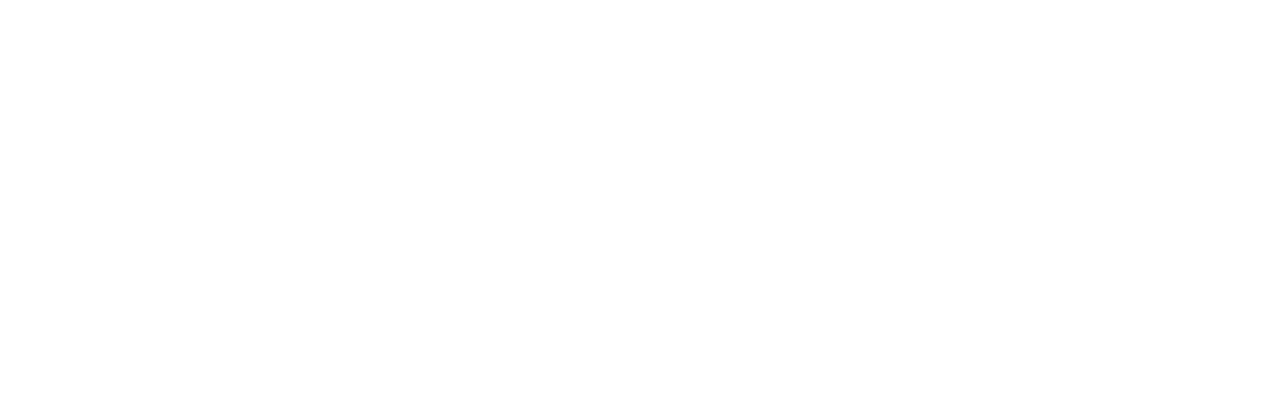
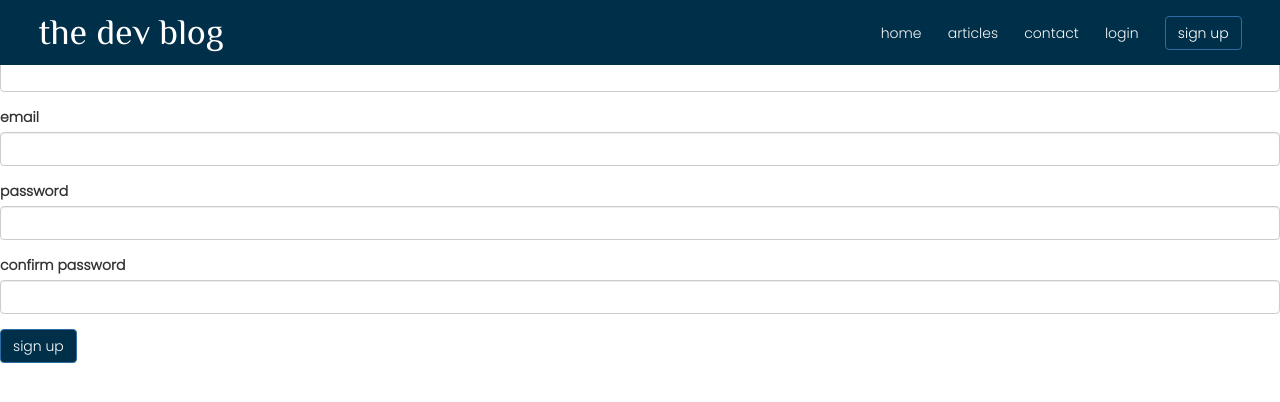
Before and after one commit to ismailPervez/flask-blog, a Flask app: page /register in a window 1280 px wide. Before the commit the part shown is empty. Shown: the top 402 px of the page. Run offline with Flask 2, Linux system fonts and the light colour scheme; some libraries are stand-ins or nearby versions.

Commit message:
added a registration form

```diff
--- a/app/templates/formbase.html
+++ b/app/templates/formbase.html
@@ -2,7 +2,6 @@
 {% extends 'layout.html' %}
 {% block content %}
 {% include 'header.html' %}
-{% include 'menu.html' %}
 <main>
     <div class="form-container">
         <form action="" method="POST">
--- a/app/templates/header.html
+++ b/app/templates/header.html
@@ -6,6 +6,6 @@
         <!--this will take to contact page-->
         <a href="/">contact</a>
         <a href="/">login</a>
-        <a href="" class="btn btn-primary">sign up</a>
+        <a href="/register" class="btn btn-primary">sign up</a>
     </nav>
 </header>
--- a/app/templates/register.html
+++ b/app/templates/register.html
@@ -0,0 +1,67 @@
+{% extends 'formbase.html' %}
+{% block form_content %}
+<h2>sign up</h2>
+{{ form.hidden_tag() }}
+<div class="form-group">
+    {{ form.username.label(class="form-control-label") }}
+    <!-- error handling -->
+    {% if form.username.errors %}
+        {{ form.username(class="form-control is-invalid") }}
+        <div class="invalid-feedback">
+            {% for error in form.username.errors %}
+                <span class="error">{{ error }}</span>
+            {% endfor %}
+        </div>
+    {% else %}
+        {{ form.username(class="form-control") }}
+    {% endif %}
+</div>
+<div class="form-group">
+    {{ form.email.label(class="form-control-label") }}
+    <!-- error handling -->
+    {% if form.email.errors %}
+        {{ form.email(class="form-control is-invalid") }}
+        <div class="invalid-feedback">
+            {% for error in form.email.errors %}
+                <span class="error">{{ error }}</span>
+            {% endfor %}
+        </div>
+    {% else %}
+        {{ form.email(class="form-control") }}
+    {% endif %}
+</div>
+<div class="form-group">
+    {{ form.password.label(class="form-control-label") }}
+    <!-- error handling -->
+    {% if form.password.errors %}
+        {{ form.password(class="form-control is-invalid") }}
+        <div class="invalid-feedback">
+            {% for error in form.password.errors %}
+                <span class="error">{{ error }}</span>
+            {% endfor %}
+        </div>
+    {% else %}
+        {{ form.password(class="form-control") }}
+    {% endif %}
+</div>
+<div class="form-group">
+    {{ form.confirm_password.label(class="form-control-label") }}
+    <!-- error handling -->
+    {% if form.confirm_password.errors %}
+        {{ form.confirm_password(class="form-control is-invalid") }}
+        <div class="invalid-feedback">
+            {% for error in form.confirm_password.errors %}
+                <span class="error">{{ error }}</span>
+            {% endfor %}
+        </div>
+    {% else %}
+        {{ form.confirm_password(class="form-control") }}
+    {% endif %}
+</div>
+<div class="form-group">
+    {{ form.submit(class="btn btn-primary") }}
+</div>
+<p class="text-muted mt-3 pb-3">
+
+</p>
+{% endblock %}
--- a/app/views.py
+++ b/app/views.py
@@ -1,5 +1,6 @@
 from app import app
 from flask import render_template
+from app.forms import RegistrationForm, CreatePost
 
 '''
 this is the home route - where the user first lands
@@ -20,4 +21,5 @@ if the user wants to sign up - accepts both GET and POST methods
 '''
 @app.route('/register', methods=["GET", "POST"])
 def sign_up():
-    return render_template('register.html')
+    form = RegistrationForm()
+    return render_template('register.html', form=form)
```
